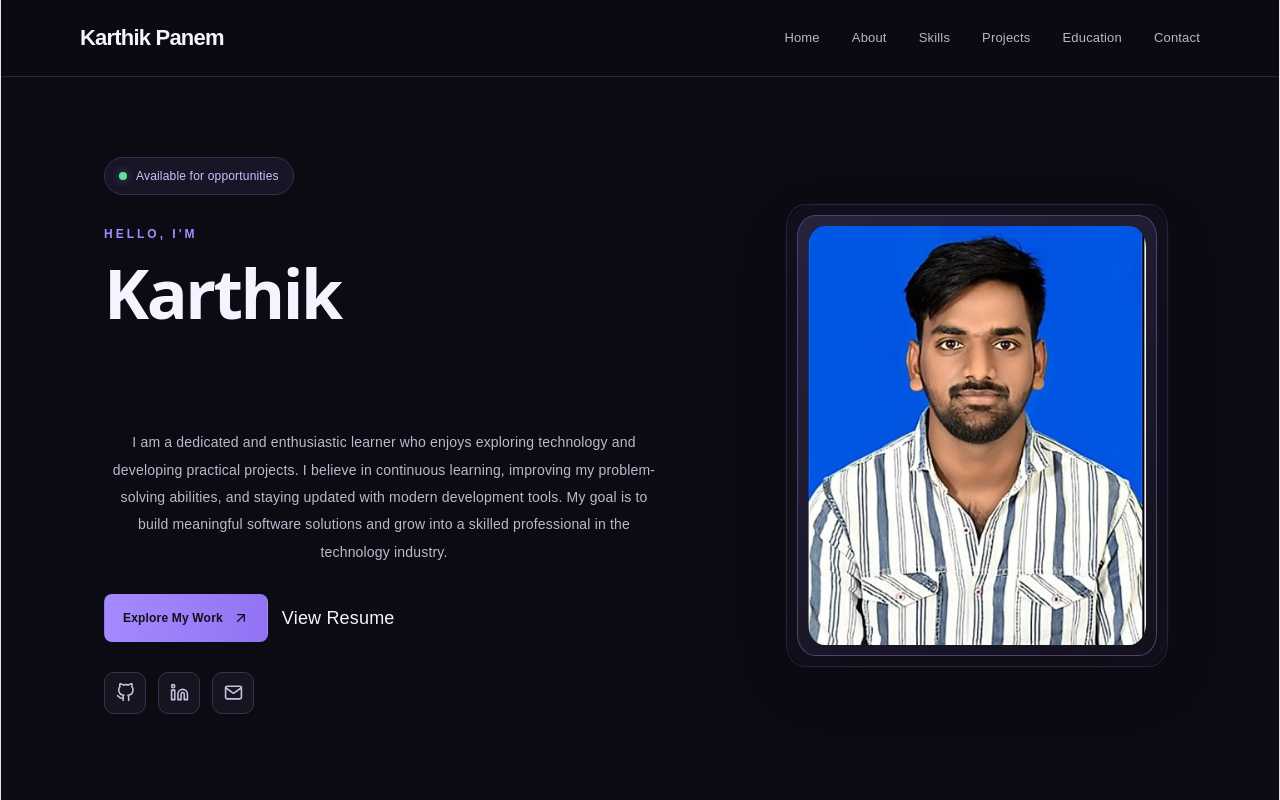
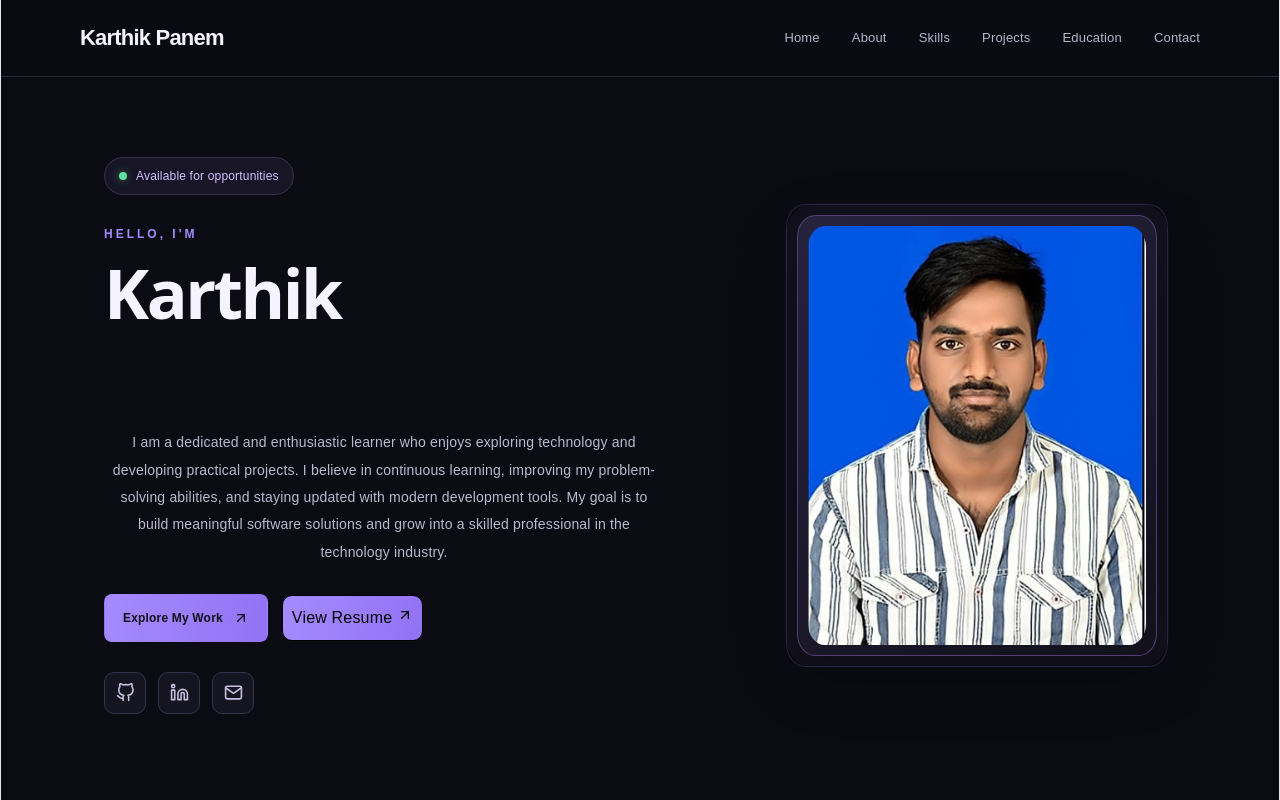
Before and after one commit to panemkarthik0925-blip/karthik-portfolio, a React (Vite) app: page / in a window 1280 px wide. Shown: the top 800 px of the page. Built offline with nearby package versions, Linux system fonts and the light colour scheme.

Commit message:
Update hero section

```diff
--- a/src/components/Hero.css
+++ b/src/components/Hero.css
@@ -490,5 +490,11 @@
   }
 }
 .resume{
-  border: 1px 2px 3px 4px;
+  border: 1px solid rgb(3, 3, 3);
+  color: black;
+  border-radius: 10px;
+  padding: 9px;
+  background:linear-gradient(100deg, #a58aff, #9272f4);
+  font-size: medium;
+  font-weight:300;
 }
--- a/src/components/Hero.jsx
+++ b/src/components/Hero.jsx
@@ -47,7 +47,7 @@ function Hero() {
   rel="noreferrer"
   className="resume"
 >
-  View Resume
+  View Resume <FiArrowUpRight />
 </a>
         </div>
 
```
